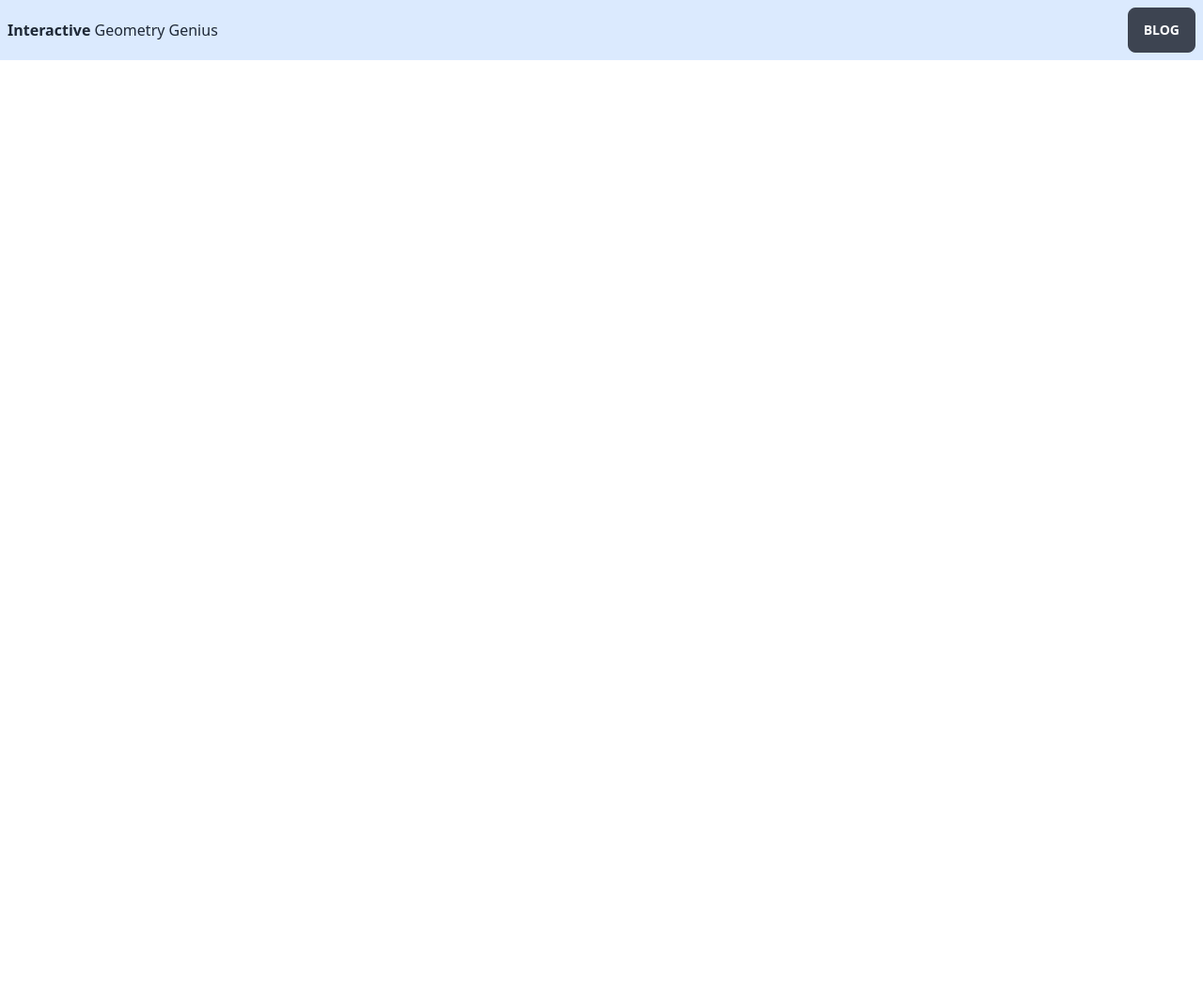
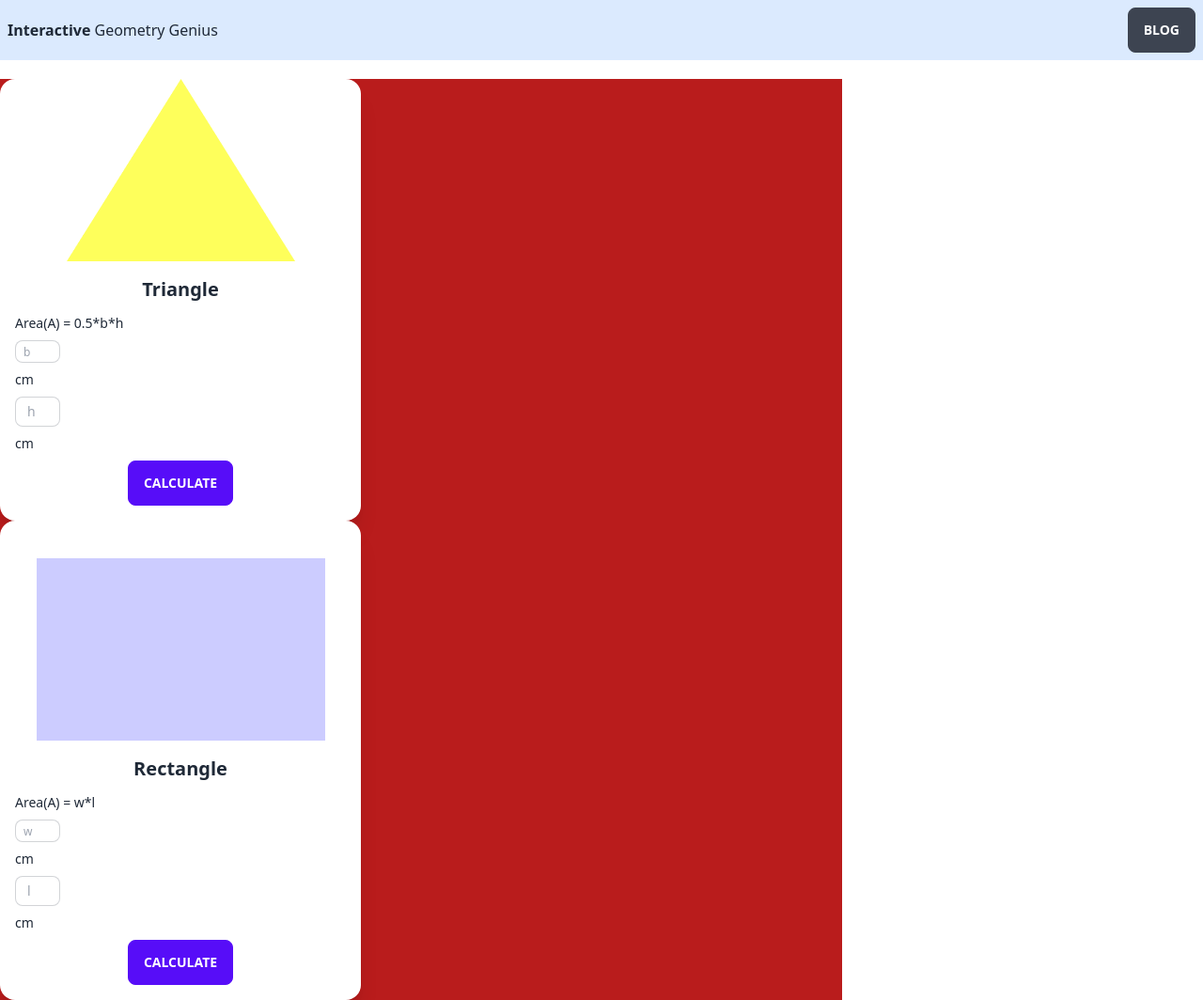
Before and after one commit to tonmoy6054/assignment-5, a plain HTML site: page index.html in a window 1280 px wide. Shown: the whole page at 94% size. Before the commit the page ends 800 px from the top, so only its background shows below. Drawn offline with nearby package versions, Linux system fonts and the light colour scheme.

Commit message:
card 1 & 2 added

```diff
--- a/index.html
+++ b/index.html
@@ -35,6 +35,54 @@
           </div>
           <!-- navbar end -->
     </header>
+    <main>
+      <section>
+        <div class="geomatric-details w-[70%] bg-red-700  mt-5">
+          <div class="card card-compact w-96 bg-base-100 shadow-xl">
+            <figure><img class="" src="images/triangle.png" alt="triangle" /></figure>
+            <div class="card-body">
+              <h2 class="card-title justify-center">Triangle</h2>
+              <p class="justify-center">Area(A) = 0.5*b*h</p>
+
+
+<!-- xs -->
+<input type="text" placeholder="b" class="input input-bordered input-xs w-12 max-w-xs" />
+<p>cm</p>
+<!-- sm -->
+<input type="text" placeholder="h" class="input input-bordered input-sm w-12 max-w-xs" />
+<p class="">cm</p>
+<div class="card-actions justify-center">
+  <button class="btn btn-primary">Calculate</button>
+</div>
+</div>
+</div>
+<!-- md -->
+
+          <div class="card card-compact w-96 bg-base-100 shadow-xl">
+            <figure><img class="mt-10" src="images/rectangle.png" alt="rectangle" /></figure>
+            <div class="card-body">
+              <h2 class="card-title justify-center">Rectangle</h2>
+              <p class="justify-center">Area(A) = w*l</p>
+
+<!-- xs -->
+<input type="text" placeholder="w" class="input input-bordered input-xs w-12 max-w-xs" />
+<p>cm</p>
+<!-- sm -->
+<input type="text" placeholder="l" class="input input-bordered input-sm w-12 max-w-xs" />
+<p class="">cm</p>
+<!-- md -->
+
+              <div class="card-actions justify-center">
+                <button class="btn btn-primary">Calculate</button>
+              </div>
+            </div>
+          </div>
+        </div>
+        <div class="card-details">
+
+        </div>
+      </section>
+    </main>
     <!--js link  -->
     <script src="./index.js"></script>
 </body>
```
